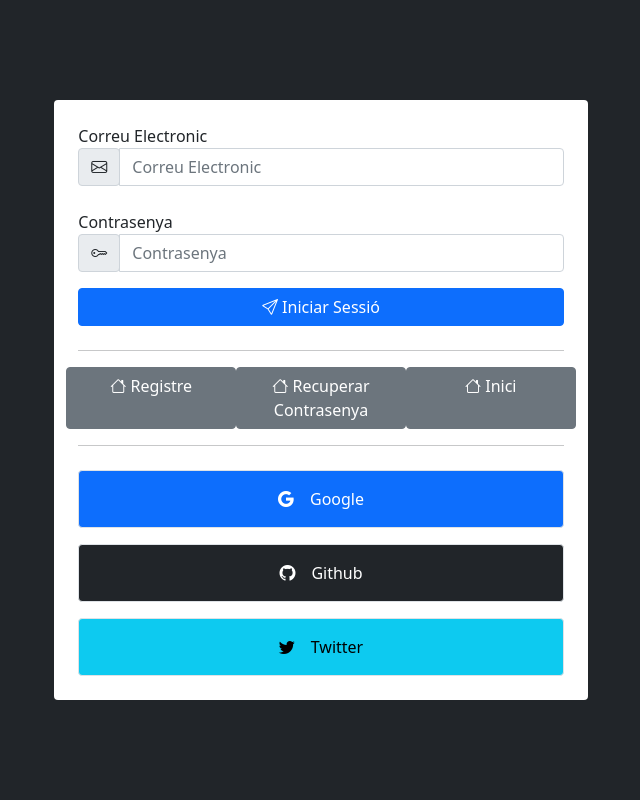
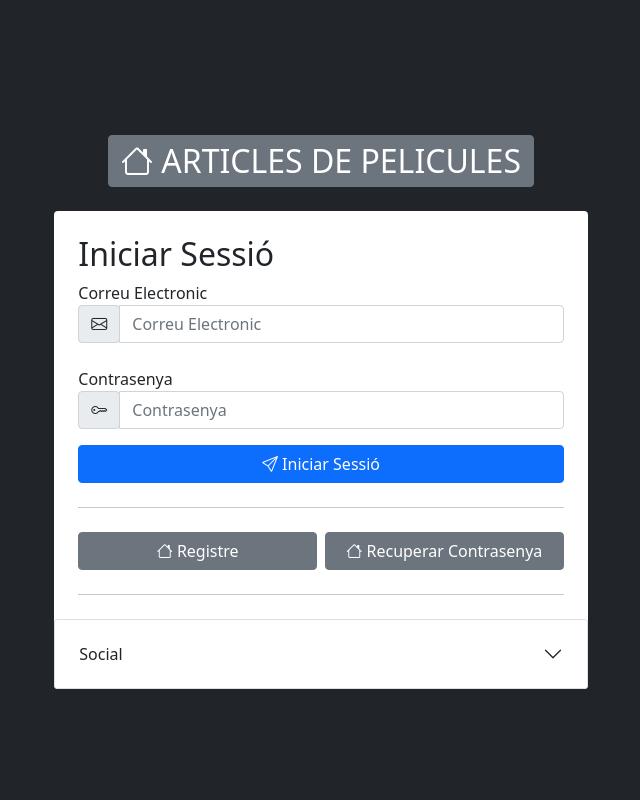
Before and after one commit to mperalsapa/servidor-pt04, a PHP site: template src/views/login.vista.php in a window 1280 px wide. Shown: the whole page, without its empty margins (319-959 px from the left). Run offline with PHP 8.4, Linux system fonts and the light colour scheme; the template is opened without the code that fills it, so the values that code supplies are empty; some libraries are stand-ins or nearby versions.

Commit message:
styled login form

```diff
--- a/src/views/login.vista.php
+++ b/src/views/login.vista.php
@@ -11,9 +11,13 @@
 </head>
 
 <body>
-    <div class="bg-dark d-flex align-items-center justify-content-center" style="height:100vh; width:100vw;">
+    <div class="bg-dark d-flex flex-column align-items-center justify-content-center" style="height:100vh;">
+        <a class="m-4 d-flex align-items-center justify-content-center btn btn-secondary" href="<?= $baseUrl ?>">
+            <h2 class="text-white m-0"><i class="bi bi-house"></i> ARTICLES DE PELICULES</h2>
+        </a>
         <div class="bg-white rounded col-8 col-md-6 col-lg-5  col-xxl-3">
-            <form class="h-50 align-middle m-4" action="login" method="POST">
+            <form class="align-middle m-4" action="login" method="POST">
+                <h2>Iniciar Sessió</h2>
                 <div class="form-group">
                     <label for="email">Correu Electronic</label>
                     <div class="input-group">
@@ -57,22 +61,24 @@
                     </div>
                 </div>
             </form>
+            <hr class="hr m-4" />
             <div class="mx-4">
-                <hr class="hr" />
 
-                <div class="row">
-
-                        <a class="btn btn-secondary col " href="index"><i class="bi bi-house"></i> Registre</a>
-
-
-                        <a class="btn btn-secondary col " href="index"><i class="bi bi-house"></i> Recuperar Contrasenya</a>
-
-
-                        <a class="btn btn-secondary col " href="index"><i class="bi bi-house"></i> Inici</a>
-
+                <div class="d-flex flex">
+                    <a class="btn btn-secondary col" href="index"><i class="bi bi-house"></i> Registre</a>
+                    <a class="btn btn-secondary col ms-2" href="index"><i class="bi bi-house"></i> Recuperar Contrasenya</a>
                 </div>
             </div>
-            <hr class="hr mx-4" />
+            <hr class="hr m-4" />
+            <div class="accordion" id="accordionExample">
+                <div class="accordion-item">
+                    <h2 class="accordion-header" id="headingTwo">
+                        <button class="accordion-button collapsed p-4" type="button" data-bs-toggle="collapse" data-bs-target="#collapseOne">
+                            Social
+                        </button>
+                    </h2>
+                    <div id="collapseOne" class="accordion-collapse collapse" aria-labelledby="headingTwo" data-bs-parent="#accordionExample">
+                        <div class="accordion-body p-0">
                             <div class=" m-4 d-grid gap-3">
                                 <a class="d-flex justify-content-center align-items-center border btn btn-primary py-3 " href="login?socialLogin=google">
                                     <i class="bi bi-google"></i>
@@ -88,6 +94,11 @@
                                 </a>
                             </div>
                         </div>
+                    </div>
+                </div>
+            </div>
+
+        </div>
 
     </div>
     <?php include_once("src/internal/viewFunctions/bodyEnd.php"); ?>
```
Lines whose indentation alone changed are shown as unchanged.
